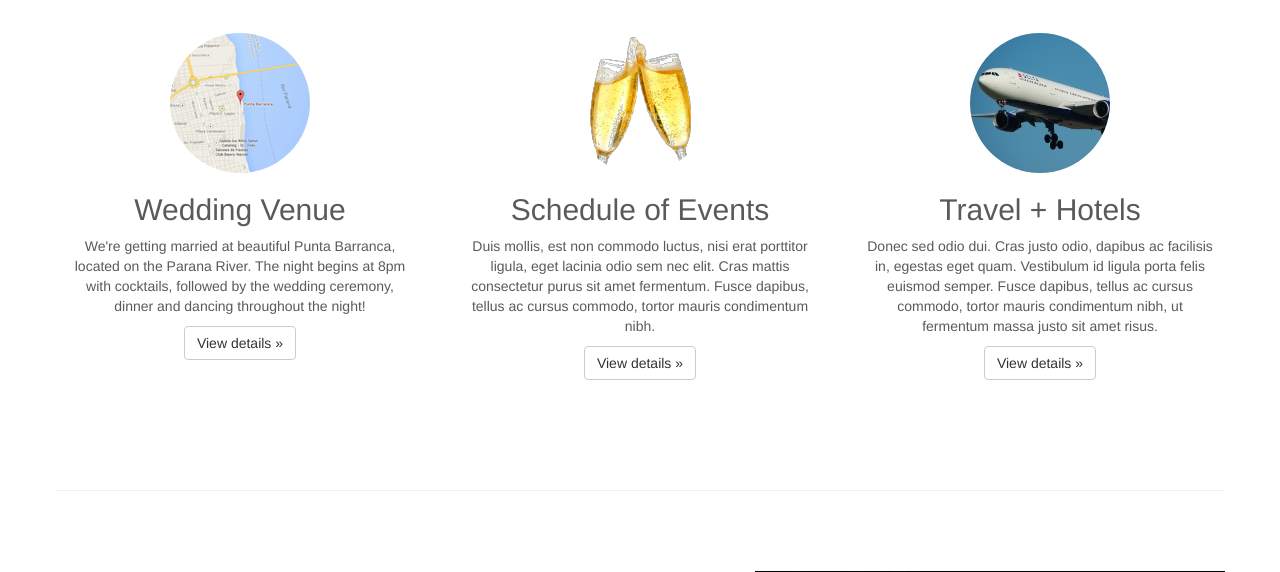
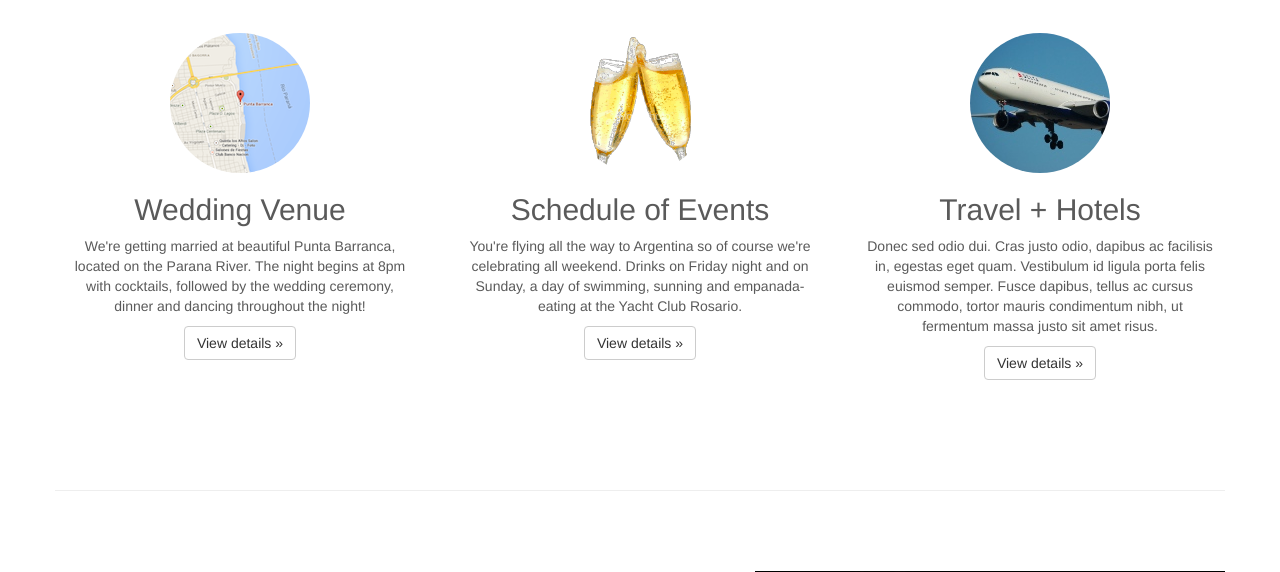
Before and after one commit to burdzwastaken/ashley.santi.io, a Flask app: page / in a window 1280 px wide. Shown: the part 527-1099 px from the top of the page. Run offline with Flask 2, Linux system fonts and the light colour scheme; some libraries are stand-ins or nearby versions.

Commit message:
added text to schedule of events section

```diff
--- a/templates/index.htm
+++ b/templates/index.htm
@@ -37,7 +37,7 @@
       <div class="col-lg-4">
         <img class="img-circle" src="static/images/champagne_small.png" alt="Schedule">
         <h2>Schedule of Events</h2>
-        <p>Duis mollis, est non commodo luctus, nisi erat porttitor ligula, eget lacinia odio sem nec elit. Cras mattis consectetur purus sit amet fermentum. Fusce dapibus, tellus ac cursus commodo, tortor mauris condimentum nibh.</p>
+        <p>You're flying all the way to Argentina so of course we're celebrating all weekend. Drinks on Friday night and on Sunday, a day of swimming, sunning and empanada-eating at the Yacht Club Rosario.</p>
         <p><a class="btn btn-default" href="#" role="button">View details &raquo;</a></p>
       </div><!-- /.col-lg-4 -->
       <div class="col-lg-4">
```
